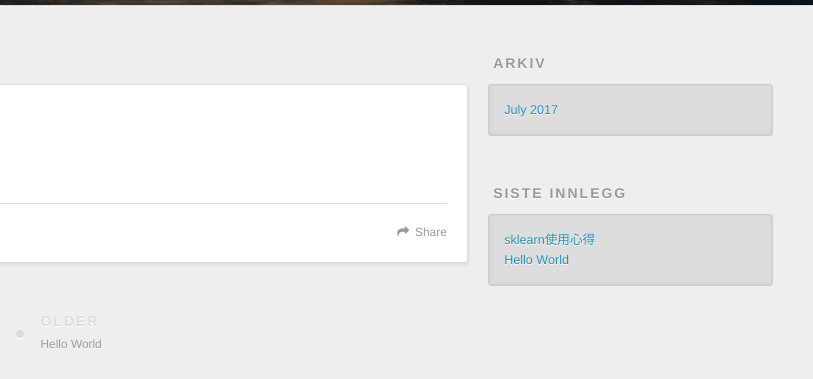
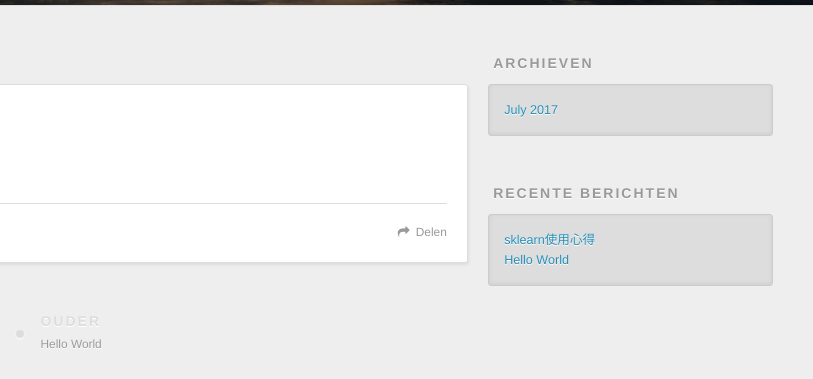
Before and after one commit to shuchaodong/shuyuan.github.io, a plain HTML site: page 2017/07/19/sklearn使用心得/index.html in a window 1280 px wide. Shown: the part 295-674 px from the top of the page, 467-1280 px from the left. Drawn offline with nearby package versions, Linux system fonts and the light colour scheme.

Commit message:
Site updated: 2017-07-19 17:22:53

```diff
--- a/2017/07/19/sklearn使用心得/index.html
+++ b/2017/07/19/sklearn使用心得/index.html
@@ -54,7 +54,7 @@
 
           <a id="nav-rss-link" class="nav-icon" href="/atom.xml" title="RSS Feed"></a>
 
-        <a id="nav-search-btn" class="nav-icon" title="Søk"></a>
+        <a id="nav-search-btn" class="nav-icon" title="Zoeken"></a>
       </nav>
       <div id="search-form-wrap">
         <form action="//google.com/search" method="get" accept-charset="UTF-8" class="search-form"><input type="search" name="q" class="search-form-input" placeholder="Search"><button type="submit" class="search-form-submit">&#xF002;</button><input type="hidden" name="sitesearch" value="http://yoursite.com"></form>
@@ -90,7 +90,7 @@
 
     </div>
     <footer class="article-footer">
-      <a data-url="http://yoursite.com/2017/07/19/sklearn使用心得/" data-id="cj5asg5ej0000ozc1ir6oxngm" class="article-share-link">Share</a>
+      <a data-url="http://yoursite.com/2017/07/19/sklearn使用心得/" data-id="cj5asv0cz0001qkc1m1bmlg23" class="article-share-link">Delen</a>
 
 
     </footer>
@@ -101,7 +101,7 @@
 
 
     <a href="/2017/07/19/hello-world/" id="article-nav-older" class="article-nav-link-wrap">
-      <strong class="article-nav-caption">Older</strong>
+      <strong class="article-nav-caption">Ouder</strong>
       <div class="article-nav-title">Hello World</div>
     </a>
 
@@ -124,7 +124,7 @@
 
 
   <div class="widget-wrap">
-    <h3 class="widget-title">Arkiv</h3>
+    <h3 class="widget-title">Archieven</h3>
     <div class="widget">
       <ul class="archive-list"><li class="archive-list-item"><a class="archive-list-link" href="/archives/2017/07/">July 2017</a></li></ul>
     </div>
@@ -134,7 +134,7 @@
 
 
   <div class="widget-wrap">
-    <h3 class="widget-title">Siste innlegg</h3>
+    <h3 class="widget-title">Recente berichten</h3>
     <div class="widget">
       <ul>
 
```
Also changed, not shown: 2017/07/19/hello-world/index.html (+5 -5 lines), archives/2017/07/index.html (+4 -4 lines), archives/2017/index.html (+4 -4 lines), archives/index.html (+4 -4 lines), index.html (+5 -5 lines), 1 other file.
